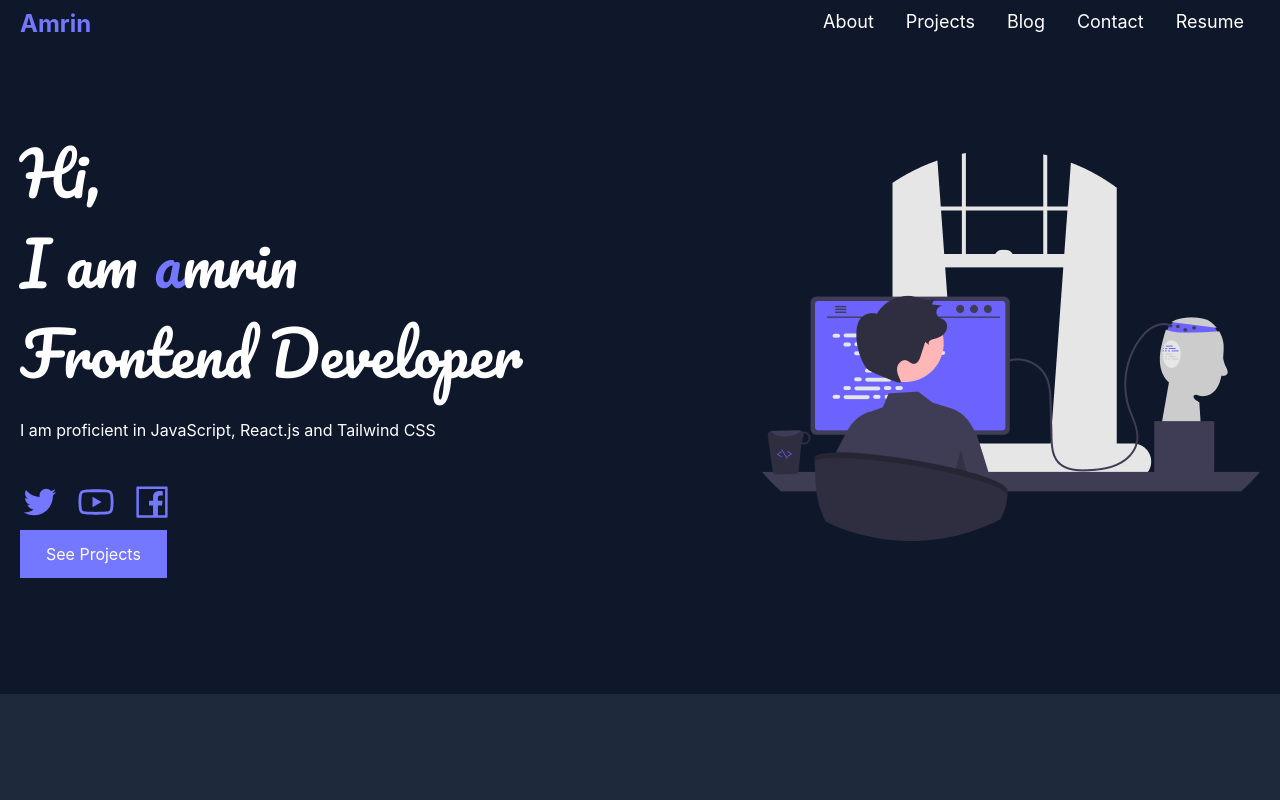
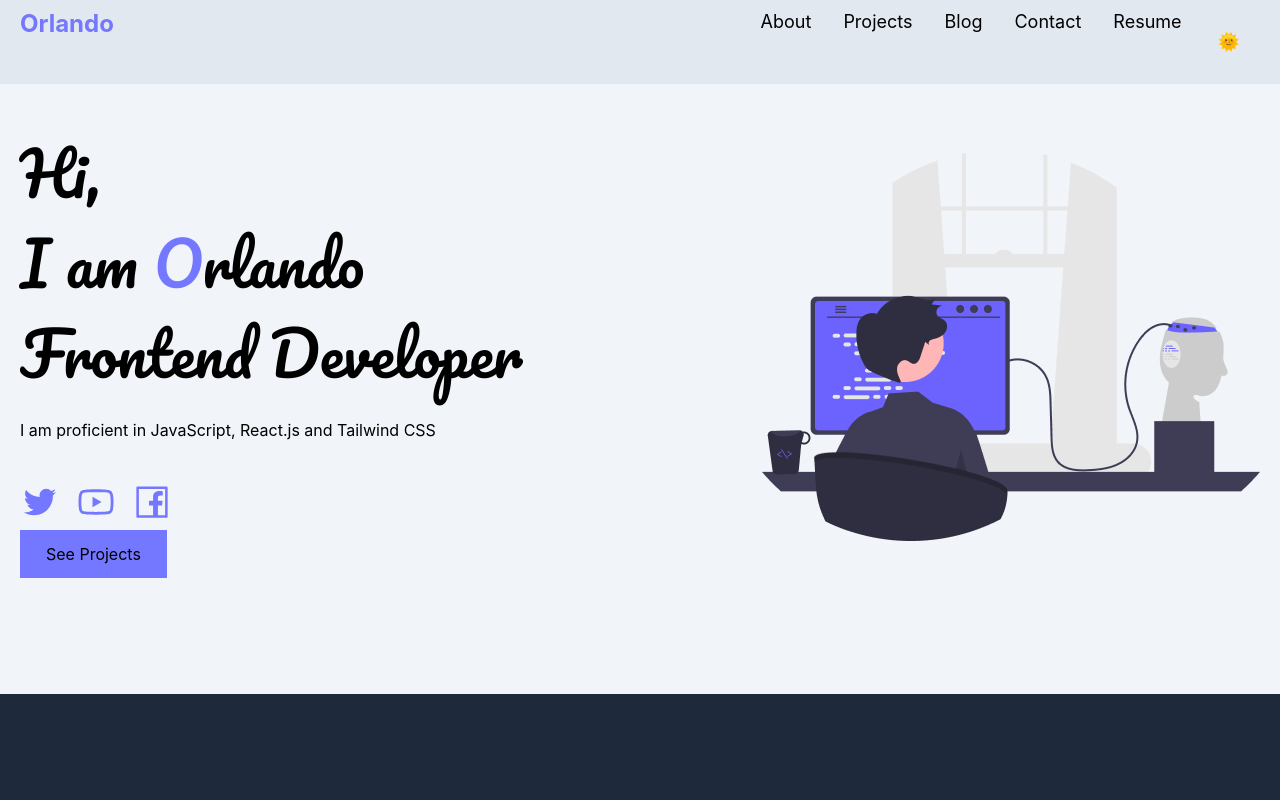
Before and after one commit to lalomax/new-portfolio, a React (Vite) app: page / in a window 1280 px wide. Shown: the top 800 px of the page. Built offline with nearby package versions, Linux system fonts and the light colour scheme; the HTML template or start-up script is replaced by a standard one.

Commit message:
base switch colors

```diff
--- a/src/components/Blog.jsx
+++ b/src/components/Blog.jsx
@@ -36,7 +36,7 @@ const Blog = () => {
               <h3 className="py-5 text-2xl">{item.title}</h3>
               <a
                 href={item.url}
-                className=" btn bg-accent  border-2 border-[#7477FF] text-white px-6 py-3 hover:bg-transparent"
+                className=" btn bg-accent  border-2 border-[#7477FF] text-black hover:text-white px-6 py-3 hover:bg-transparent"
               >
                 Read More
               </a>
--- a/src/components/Header.jsx
+++ b/src/components/Header.jsx
@@ -1,15 +1,37 @@
-import React, {useState} from "react";
+import React, { useState, useEffect } from "react";
 import { AiOutlineMenu, AiOutlineClose } from "react-icons/ai";
 
 const Header = () => {
-  const [toggle, setToggle] = useState(false);
+  const [theme, setTheme] = useState(null);
+  const [toggleMenu, setToggleMenu] = useState(false);
 
-  const handleToggle = () => setToggle(!toggle);
+  useEffect(() => {
+    if (window.matchMedia("(prefers-color-scheme: dark)").matches) {
+      setTheme("dark");
+    } else {
+      setTheme("light");
+    }
+  }, []);
+
+  const handleThemeSwitch = () => {
+    setTheme(theme === "dark" ? "light" : "dark");
+  };
+
+  useEffect(() => {
+    if (theme === "dark") {
+      document.documentElement.classList.add("dark");
+    } else {
+      document.documentElement.classList.remove("dark");
+    }
+  }, [theme]);
+
+  console.log(theme)
+  const handleToggleMenu = () => setToggleMenu(!toggleMenu);
 
   return (
-    <header className="flex justify-between px-5 py-2 bg-primary text-white fixed w-full z-10">
+    <header className="flex justify-between px-5 py-2 bg-slate-200 dark:bg-primary text-slate dark:text-white fixed w-full z-10">
       <a href="/" className="logo text-2xl font-bold text-accent">
-        Amrin
+        Orlando
       </a>
 
       {/* Desktop Nav */}
@@ -32,12 +54,23 @@ const Header = () => {
               Resume
             </a>
           </li>
+          <li>
+            <button
+              type="button"
+              onClick={handleThemeSwitch}
+              className="  dark:bg-primary bg-slate-200 text-lg p-1 m-4 rounded-md"
+            >
+              {theme === "dark" ? "🌙" : "🌞"}
+            </button>
+          </li>
         </ul>
       </nav>
 
       {/* Mobile Nav */}
       <nav
-        className={!toggle ? "mobile-nav left-[-100%]" : "mobile-nav left-0"}
+        className={
+          !toggleMenu ? "mobile-nav left-[-100%]" : "mobile-nav left-0"
+        }
       >
         <ul className="flex flex-col">
           <li>
@@ -55,12 +88,25 @@ const Header = () => {
           <li>
             <a href="/#resume">Resume</a>
           </li>
+          <li>
+            <button
+              type="button"
+              onClick={handleThemeSwitch}
+              className="  bg-indigo-500 text-lg p-1 m-4 rounded-md"
+            >
+              {theme === "dark" ? "🌙" : "🌞"}
+            </button>
+          </li>
         </ul>
       </nav>
 
       {/* Toggle button */}
-      <button onClick={handleToggle} className="block md:hidden">
-        {!toggle ? <AiOutlineMenu size={30} /> : <AiOutlineClose size={30} />}
+      <button onClick={handleToggleMenu} className="block md:hidden">
+        {!toggleMenu ? (
+          <AiOutlineMenu size={30} />
+        ) : (
+          <AiOutlineClose size={30} />
+        )}
       </button>
     </header>
   );
--- a/src/components/Hero.jsx
+++ b/src/components/Hero.jsx
@@ -9,15 +9,15 @@ import {
 
 const Hero = () => {
   return (
-    <section className="bg-primary px-5 text-white py-32">
+    <section className="dark:bg-primary bg-slate-100 px-5 text-white py-32">
       <div className="container mx-auto grid md:grid-cols-2 items-center justify-center md:justify-between">
         <div className="hero-info pb-5 md:pb-0">
-          <h1 className="font-pacifico text-4xl lg:text-6xl lg:leading-normal">
-            Hi, <br />I am <span className="text-accent">a</span>mrin <br />
+          <h1 className="font-pacifico text-4xl lg:text-6xl dark:text-white text-black lg:leading-normal">
+            Hi, <br />I am <span className="text-accent">O</span>rlando <br />
             Frontend Developer
           </h1>
 
-          <p className="py-5">
+          <p className="py-5 text-black dark:text-white">
             I am proficient in JavaScript, React.js and Tailwind CSS
           </p>
 
@@ -47,7 +47,7 @@ const Hero = () => {
 
           <a
             href="/#projects"
-            className=" btn bg-accent  border-2 border-[#7477FF] text-white px-6 py-3 hover:bg-transparent"
+            className=" btn bg-accent  border-2 border-[#7477FF] text-black hover:text-white  px-6 py-3 hover:bg-transparent"
           >
             See Projects
           </a>
--- a/src/components/Projects.jsx
+++ b/src/components/Projects.jsx
@@ -72,7 +72,7 @@ const Projects = () => {
                   </a>
                   <a
                     href={project.code}
-                    className="px-5 py-2 bg-blue-700 hover:bg-blue-800 font-bold"
+                    className="px-5 py-2 bg-blue-500 hover:bg-blue-800 font-bold"
                   >
                     Code
                   </a>
--- a/tailwind.config.js
+++ b/tailwind.config.js
@@ -1,6 +1,7 @@
 /** @type {import('tailwindcss').Config} */
 export default {
   content: ["./index.html", "./src/**/*.{js,ts,jsx,tsx}"],
+  darkMode: 'class',
   theme: {
     extend: {
       fontFamily: {
```
